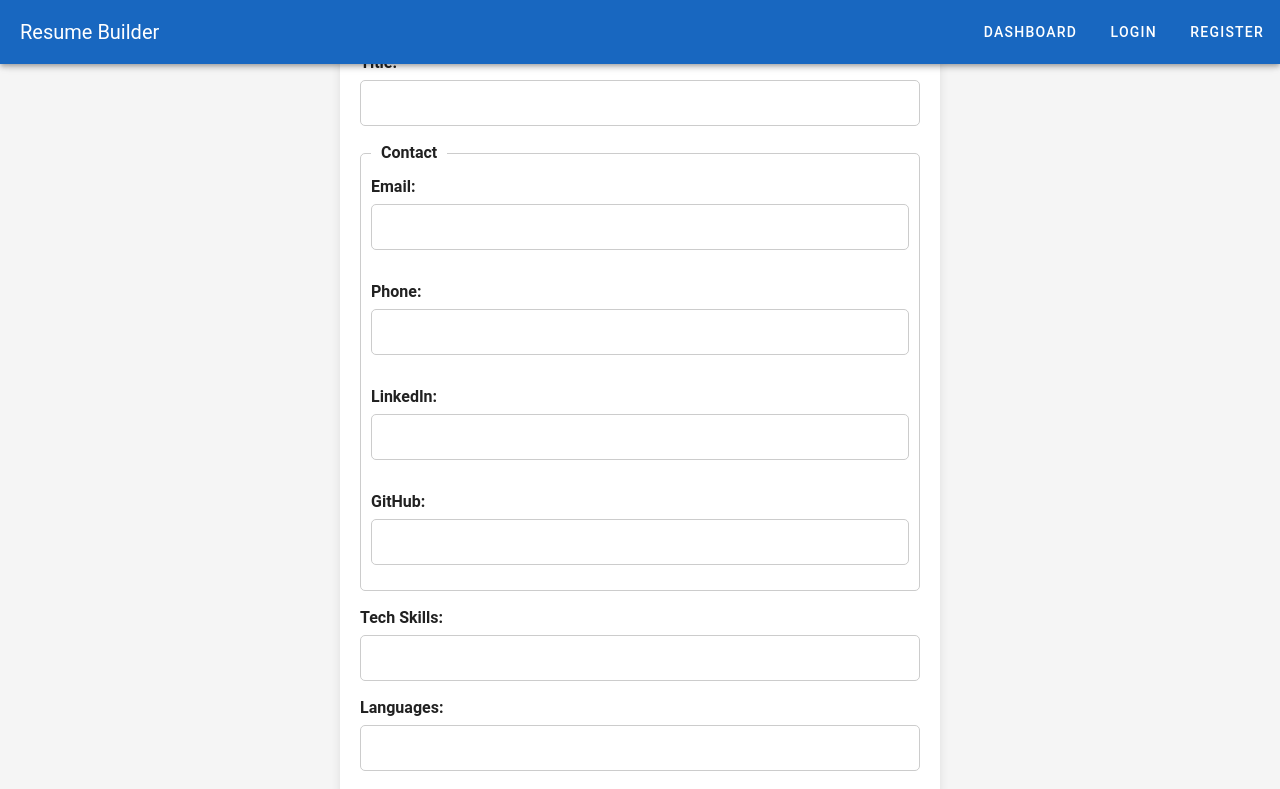
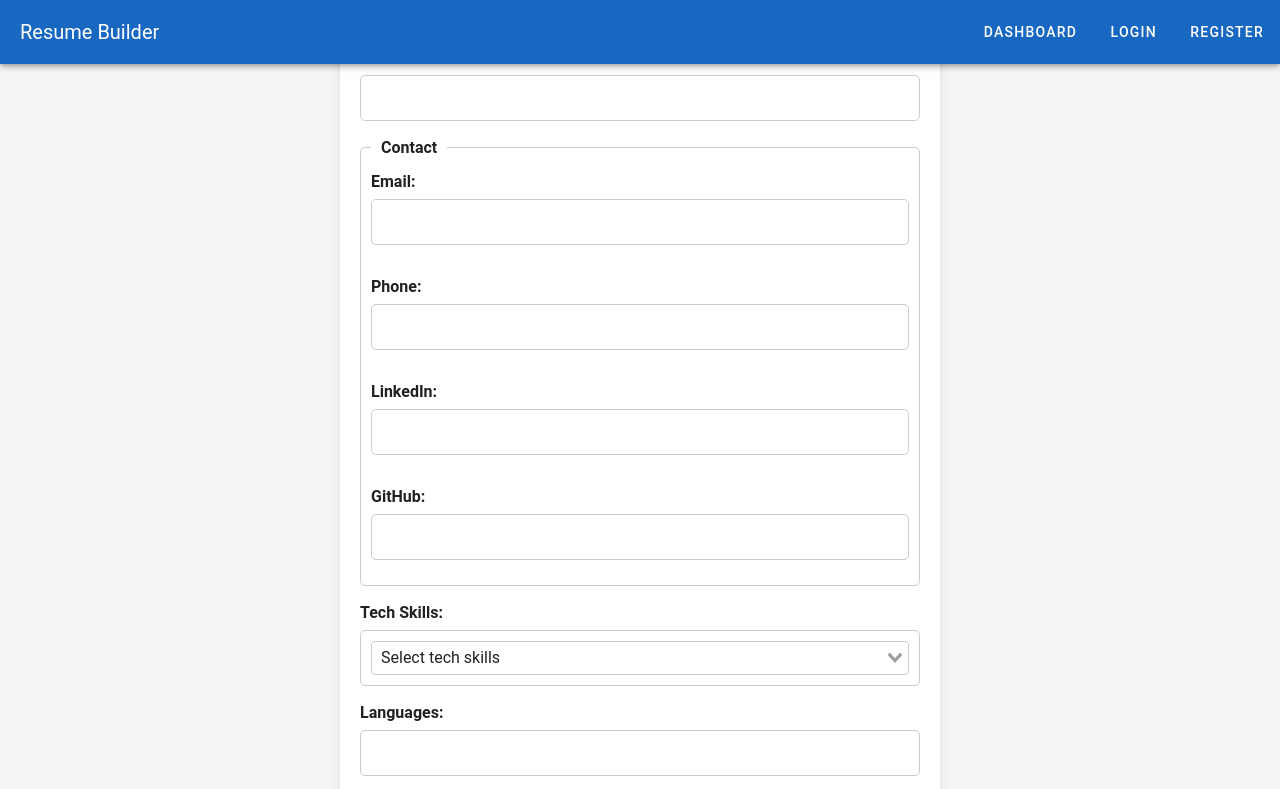
Before and after one commit to YuvalItzhaki/resume-builder, a Vue app: page /create-resume in a window 1280 px wide. Shown: the top 789 px of the page. Built offline with nearby package versions, Linux system fonts and the light colour scheme.

Commit message:
Small ui changes for Tech Skills

```diff
--- a/package.json
+++ b/package.json
@@ -17,6 +17,7 @@
     "pinia": "^2.1.7",
     "vue": "^3.4.21",
     "vue-router": "^4.0.13",
+    "vue-select": "^4.0.0-beta.6",
     "vuetify": "^3.6.0-beta.0.0"
   },
   "devDependencies": {
--- a/src/components/ProfileSection.vue
+++ b/src/components/ProfileSection.vue
@@ -2,7 +2,7 @@
     <div class="profile-section">
       <!-- <img src="path/to/profile-picture.jpg" alt="Profile Picture" class="profile-pic"/> -->
       <h1>{{ name }}</h1>
-      <p>{{ profession }}</p>
+      <p>{{ title }}</p>
     </div>
   </template>
 
@@ -10,20 +10,20 @@
     import { ref, onMounted } from 'vue';
     import axios from 'axios';
 
-    const name = ref([]);
+    const name = ref();
+    const title = ref();
+
 
     onMounted(async () => {
     try {
         const response = await axios.get('http://localhost:5001/api/resumes');
         name.value = response.data.name.toUpperCase();
+        title.value = response.data.title.toUpperCase();
+
     } catch (error) {
         console.error('Error fetching resume data:', error);
     }
     });
-//   import { ref } from 'vue';
-
-//     const name = ref('YUVAL ITZHAKI');
-//     const profession = ref('SOFTWARE ENGINEER');
   </script>
 
   <style scoped>
--- a/src/components/ResumeForm.vue
+++ b/src/components/ResumeForm.vue
@@ -32,7 +32,16 @@
       </fieldset>
       <div class="form-group">
         <label for="tech_skills">Tech Skills:</label>
-        <input id="tech_skills" v-model="formData.tech_skills" type="text" required />
+        <v-select
+          v-model="formData.tech_skills"
+          :options="techSkillsOptions"
+          multiple
+          label="label"
+          placeholder="Select tech skills"
+          :reduce="skill => skill.value"
+          style="width: 100%; padding: 10px; border: 1px solid #ccc; border-radius: 5px;"
+        />
+        <!-- <input id="tech_skills" v-model="formData.tech_skills" type="text" required /> -->
       </div>
       <div class="form-group">
         <label for="languages">Languages:</label>
@@ -100,6 +109,24 @@
 <script setup>
 import { ref } from 'vue';
 import { defineEmits } from 'vue';
+// import { VueSelect } from "vue-select";
+// import "vue-select/dist/vue-select.css";
+import vSelect from 'vue-select';
+import 'vue-select/dist/vue-select.css';
+
+const techSkillsOptions = [
+  { value: 'Python', label: 'Python' },
+  { value: 'Java', label: 'Java' },
+  { value: 'Vue3.js', label: 'Vue3.js' },
+  { value: 'JavaScript', label: 'JavaScript' },
+  { value: 'Node.js', label: 'Node.js' },
+  { value: 'BullMQ', label: 'BullMQ' },
+  { value: 'MongoDB', label: 'MongoDB' },
+  { value: 'MySQL', label: 'MySQL' },
+  { value: 'Docker', label: 'Docker' },
+  { value: 'Linux', label: 'Linux' },
+  { value: 'AWS', label: 'AWS' },
+];
 
 const emit = defineEmits(['submit']);
 const formData = ref({
@@ -112,8 +139,8 @@ const formData = ref({
     linkedin: '',
     github: ''
   },
-  tech_skills: '',
-  languages: '',
+  tech_skills: [],
+  languages: [],
   education: [
     {
       institution: '',
--- a/src/components/SkillsSection.vue
+++ b/src/components/SkillsSection.vue
@@ -53,5 +53,9 @@
     margin: 5px 0;
     padding-left: 20px;
   }
+  .skills-section li {
+    list-style-type: disc; /* Ensure list items use bullets */
+    margin-bottom: 5px; /* Space between each list item */
+}
 
   </style>
--- a/src/main.js
+++ b/src/main.js
@@ -5,8 +5,10 @@ import { createPinia } from 'pinia';
 import vuetify from './plugins/vuetify';
 import router from './router/index';
 import ElementPlus from 'element-plus';
+import VueSelect from 'vue-select';
 
 const app = createApp(App);
+app.component("v-select", VueSelect)
 
 app.use(createPinia());
 app.use(vuetify);
```
Also changed, not shown: 1 other file (tests, documents, lock files or other folders).
